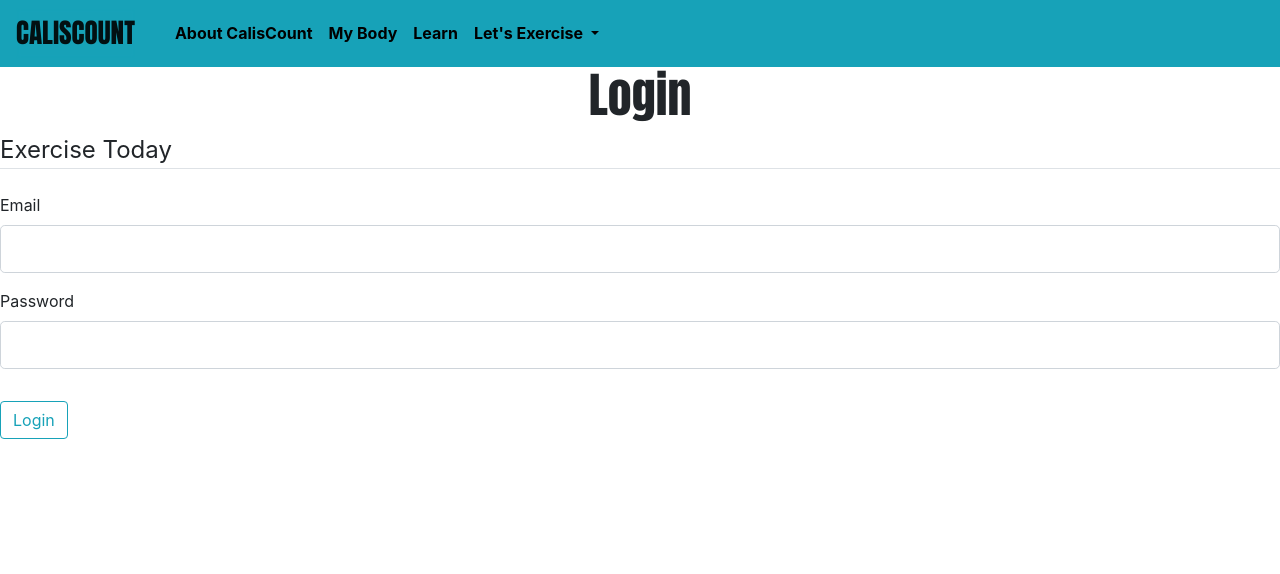
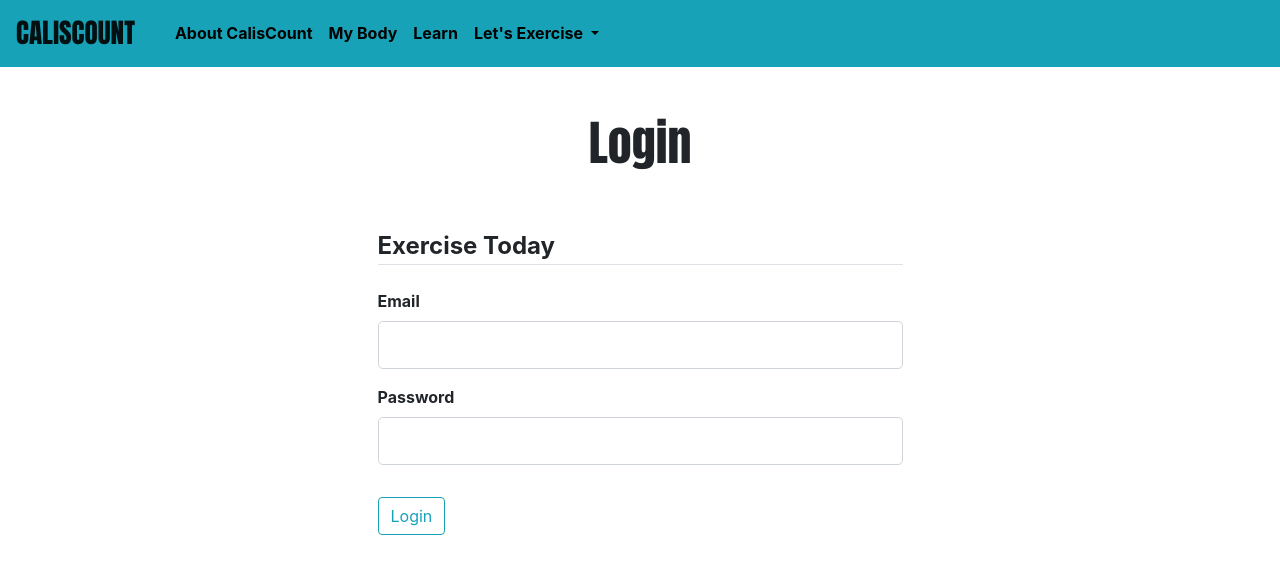
Before and after one commit to mayanksetia13/CalisCount, a Flask app: page /login in a window 1280 px wide. Shown: the top 574 px of the page. Run offline with Flask 2, Linux system fonts and the light colour scheme; some libraries are stand-ins or nearby versions.

Commit message:
Update Style for Signup and Login
Also made navbar links bolder

```diff
--- a/Calis/calisfit/templates/common.html
+++ b/Calis/calisfit/templates/common.html
@@ -3,6 +3,7 @@
 
 <head>
     <title>{% block title %}CalisCount{% endblock %}</title>
+    <meta name="viewport" content="width=device-width, initial-scale=1.0">
     <link rel="stylesheet" href="https://stackpath.bootstrapcdn.com/bootstrap/4.4.1/css/bootstrap.min.css" integrity="sha384-Vkoo8x4CGsO3+Hhxv8T/Q5PaXtkKtu6ug5TOeNV6gBiFeWPGFN9MuhOf23Q9Ifjh" crossorigin="anonymous">
     <link href="https://fonts.googleapis.com/css?family=Anton&display=swap" rel="stylesheet">
     <link rel="stylesheet" href="{{ url_for('static', filename='css/styles.css')}}">
--- a/Calis/calisfit/templates/login.html
+++ b/Calis/calisfit/templates/login.html
@@ -1,8 +1,10 @@
 {% extends "common.html" %}
 {% block content %}
+<div class="container pt-5">
 	<h2 class='text-center' id="register_heading"> Login </h2>
+	<div class="col-12 col-md-8 col-lg-6 mx-auto pt-5">
 		<div class="container-section">
-		<form method="POST" action="">
+			<form method="POST" action="" class="font-weight-bold">
 				{{ form.hidden_tag() }}
 				<fieldset class="form-group">
 					<legend class="border-bottom mb-4">Exercise Today</legend>
@@ -19,4 +21,6 @@
 					{{ form.submit(class="btn btn-outline-info") }}
 			</form>
 		</div>
+	</div>
+</div>
 {% endblock content %}
--- a/Calis/calisfit/templates/register.html
+++ b/Calis/calisfit/templates/register.html
@@ -1,8 +1,10 @@
 {% extends "common.html" %}
 {% block content %}
+<div class="container pt-5">
     <h2 class='text-center' id="register_heading"> Register </h2>
+    <div class="col-12 col-md-8 col-lg-6 mx-auto pt-5">
         <div class="container-section">
-    <form method="POST" action="">
+            <form method="POST" action="" class='font-weight-bold'>
                 {{ form.hidden_tag() }}
                 <fieldset class="form-group">
                     <legend class="border-bottom mb-4">Exercise Today</legend>
@@ -71,4 +73,6 @@
             <small class="text-muted">Already Warmed Up?<a class="ml-2" href="{{ url_for('login')}}">Login</a>
             </small>
         </div>
+    </div>
+</div>
 {% endblock content %}
```
Lines whose indentation alone changed are shown as unchanged.
